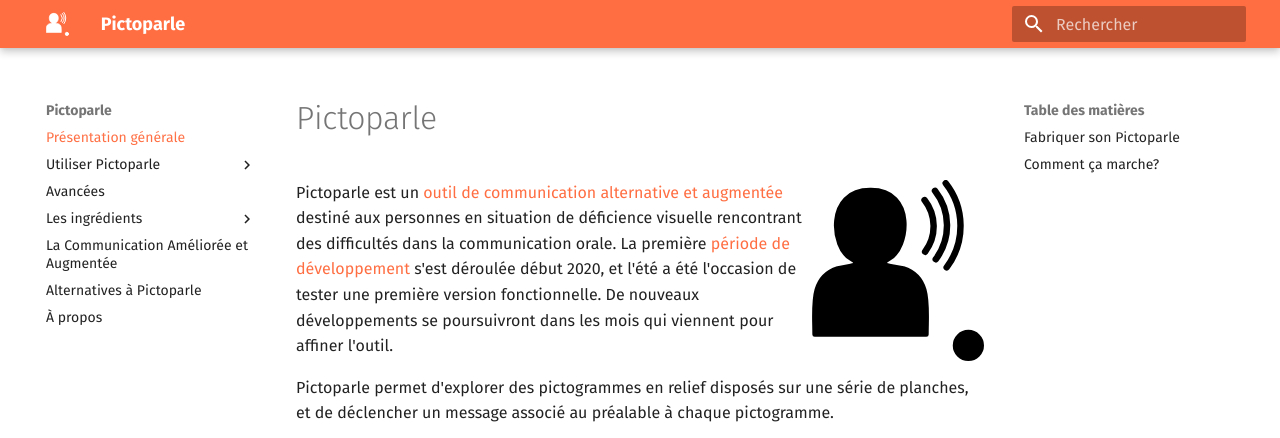
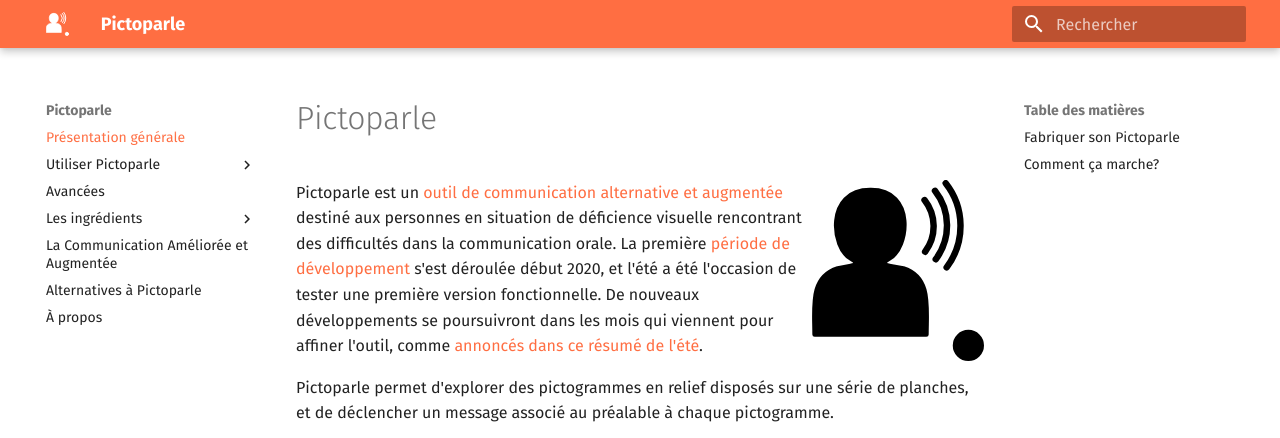
Before and after one commit to jmtrivial/pictoparle-website, an MkDocs documentation site: the page built from docs/index.md, in a window 1280 px wide and 900 px high, cut to the strip 0-438 px from the top of the window. Built offline with MkDocs 1.6.1 and Material for MkDocs 9.7.7, drawn with Linux system fonts in a browser that asks for light colours.

Commit message:
Ajout de l'annonce de la saison 2

```diff
--- a/docs/index.md
+++ b/docs/index.md
@@ -7,7 +7,7 @@
 Pictoparle est un [outil de communication alternative et augmentée](caa.md) destiné aux personnes en situation de déficience visuelle rencontrant des difficultés dans la communication orale.
 La première [période de développement](avancee.md) s'est déroulée début 2020, et l'été a été l'occasion de tester
 une première version fonctionnelle. De nouveaux développements se poursuivront dans les mois qui viennent pour affiner
-l'outil.
+l'outil, comme [annoncés dans ce résumé de l'été](https://blog.jmtrivial.info/2020/10/04/pictoparle-saison-2/).
 
 Pictoparle permet d'explorer des pictogrammes en relief disposés sur une série de planches, et de déclencher un message associé au préalable à chaque pictogramme.
 
```
Also changed, not shown: docs/avancee.md (+8 -0 lines), docs/img/deux-pictoparle.jpg (added).
